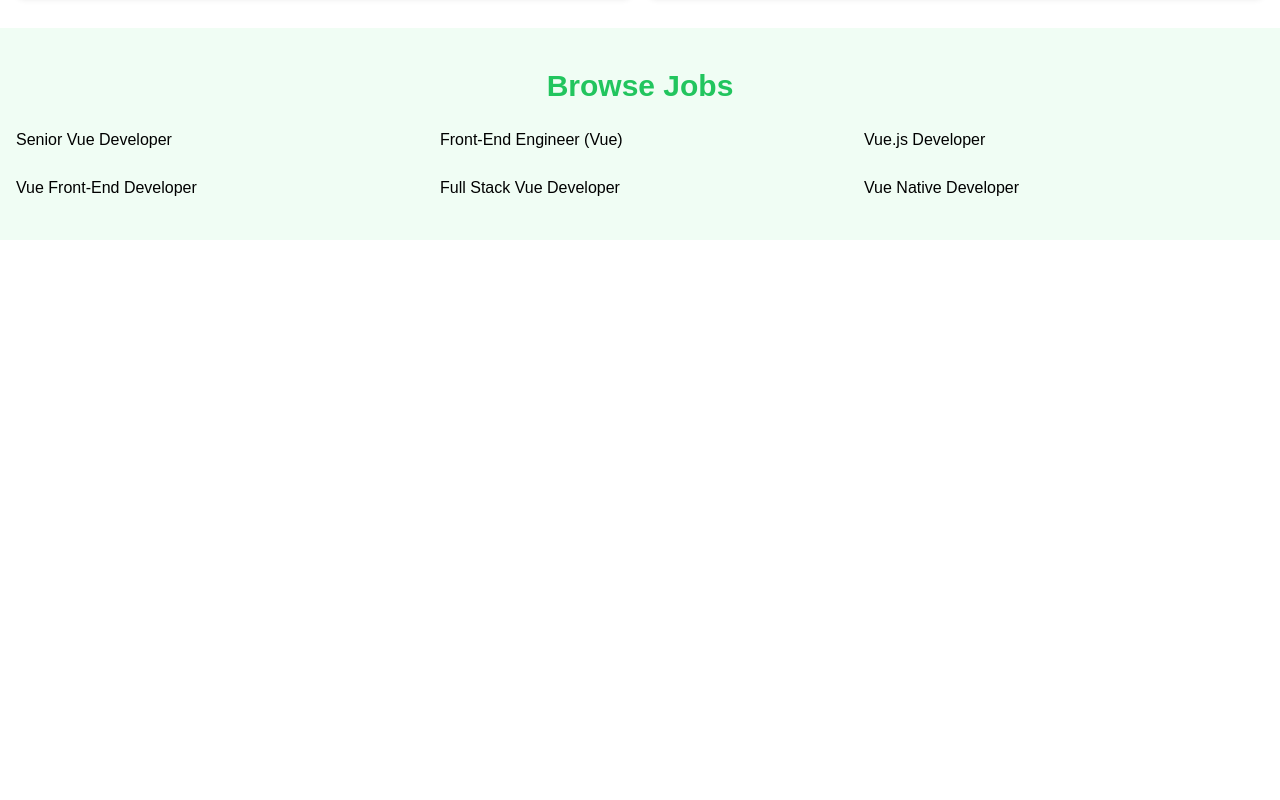
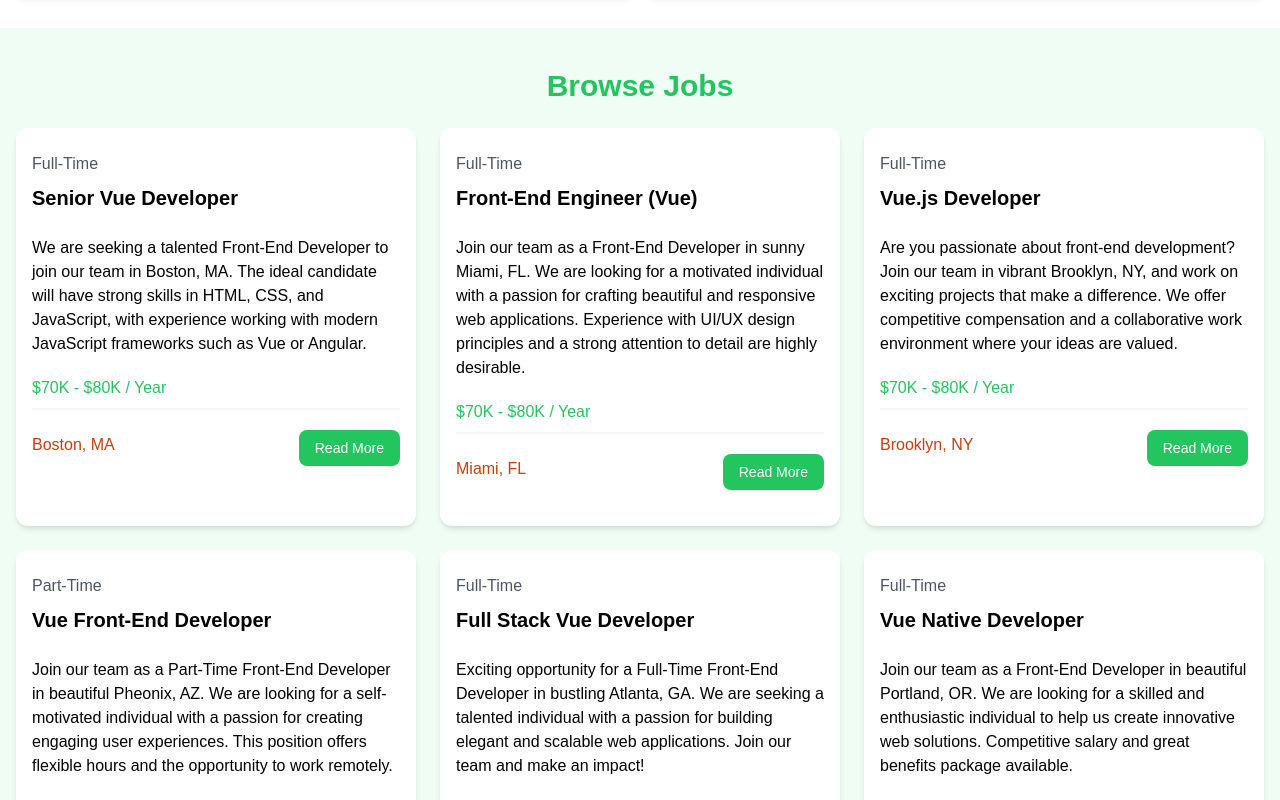
Before and after one commit to Xobaib/vue-jobs, a Vue app: page / in a window 1280 px wide. Shown: the part 500-1300 px from the top of the page. Before the commit the page ends 800 px from the top, so only its background shows below. Built offline with nearby package versions, Linux system fonts and the light colour scheme; the HTML template or start-up script is replaced by a standard one.

Commit message:
JobListing Component

```diff
--- /dev/null
+++ b/src/components/JobListing.vue
@@ -0,0 +1,39 @@
+<script setup>
+import { defineProps } from "vue";
+
+defineProps({
+  job: Object,
+});
+</script>
+
+<template>
+  <div class="bg-white rounded-xl shadow-md relative">
+    <div class="p-4">
+      <div class="mb-6">
+        <div class="text-gray-600 my-2">{{ job.type }}</div>
+        <h3 class="text-xl font-bold">{{ job.title }}</h3>
+      </div>
+
+      <div class="mb-5">
+        {{ job.description }}
+      </div>
+
+      <h3 class="text-green-500 mb-2">{{ job.salary }} / Year</h3>
+
+      <div class="border border-gray-100 mb-5"></div>
+
+      <div class="flex flex-col lg:flex-row justify-between mb-4">
+        <div class="text-orange-700 mb-3">
+          <i class="fa-solid fa-location-dot text-lg"></i>
+          {{ job.location }}
+        </div>
+        <a
+          :href="`/job/${job.id}`"
+          class="h-[36px] bg-green-500 hover:bg-green-600 text-white px-4 py-2 rounded-lg text-center text-sm"
+        >
+          Read More
+        </a>
+      </div>
+    </div>
+  </div>
+</template>
--- a/src/components/JobListings.vue
+++ b/src/components/JobListings.vue
@@ -1,6 +1,7 @@
 <script setup>
 import jobData from "@/jobs.json";
 import { ref } from "vue";
+import JobListing from "./JobListing.vue";
 
 const jobs = ref(jobData);
 </script>
@@ -12,9 +13,7 @@
         Browse Jobs
       </h2>
       <div class="grid grid-cols-1 md:grid-cols-3 gap-6">
-        <div v-for="job in jobs" :key="job.id">
-          {{ job.title }}
-        </div>
+        <JobListing v-for="job in jobs" :key="job.id" :job="job" />
       </div>
     </div>
   </section>
```
